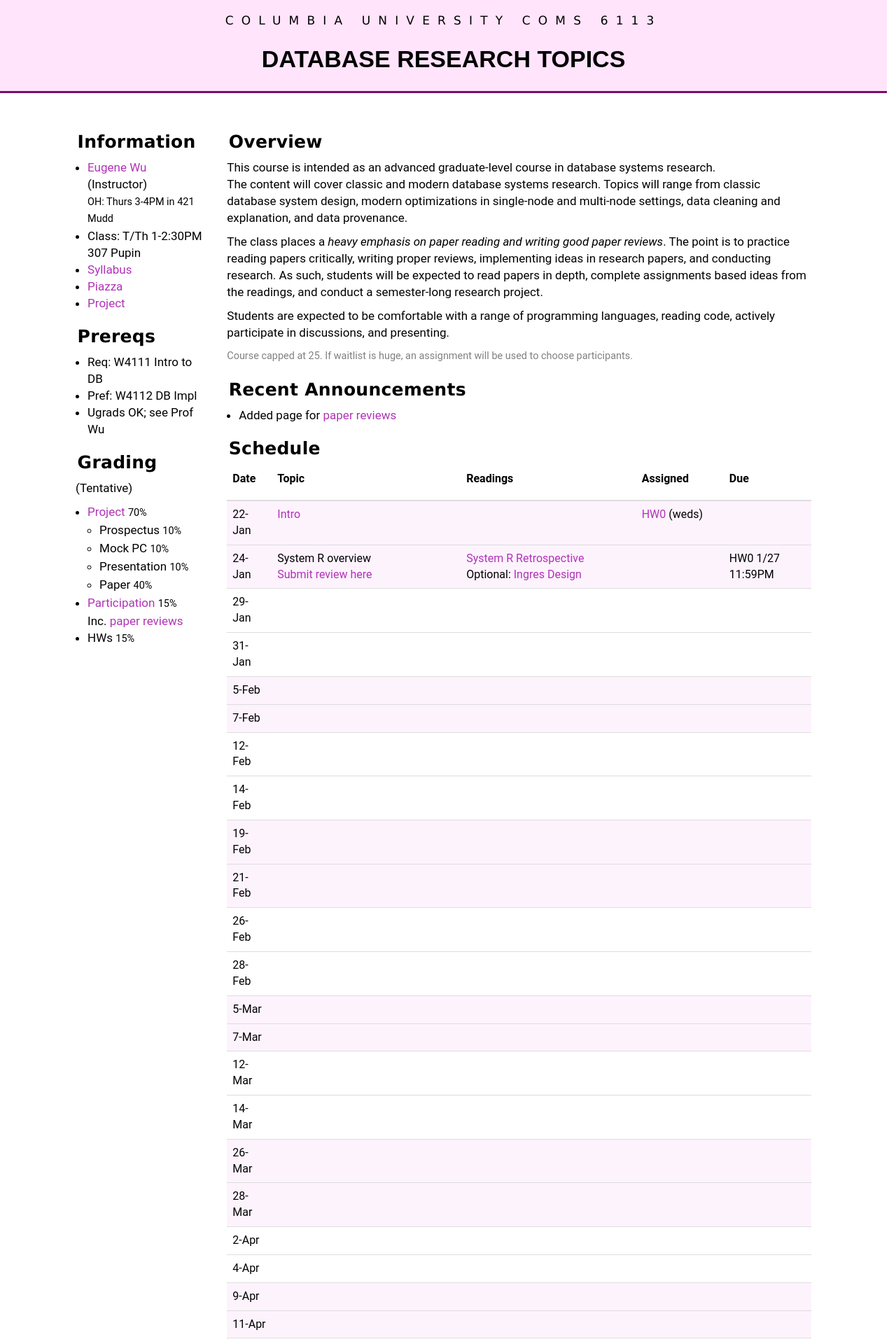
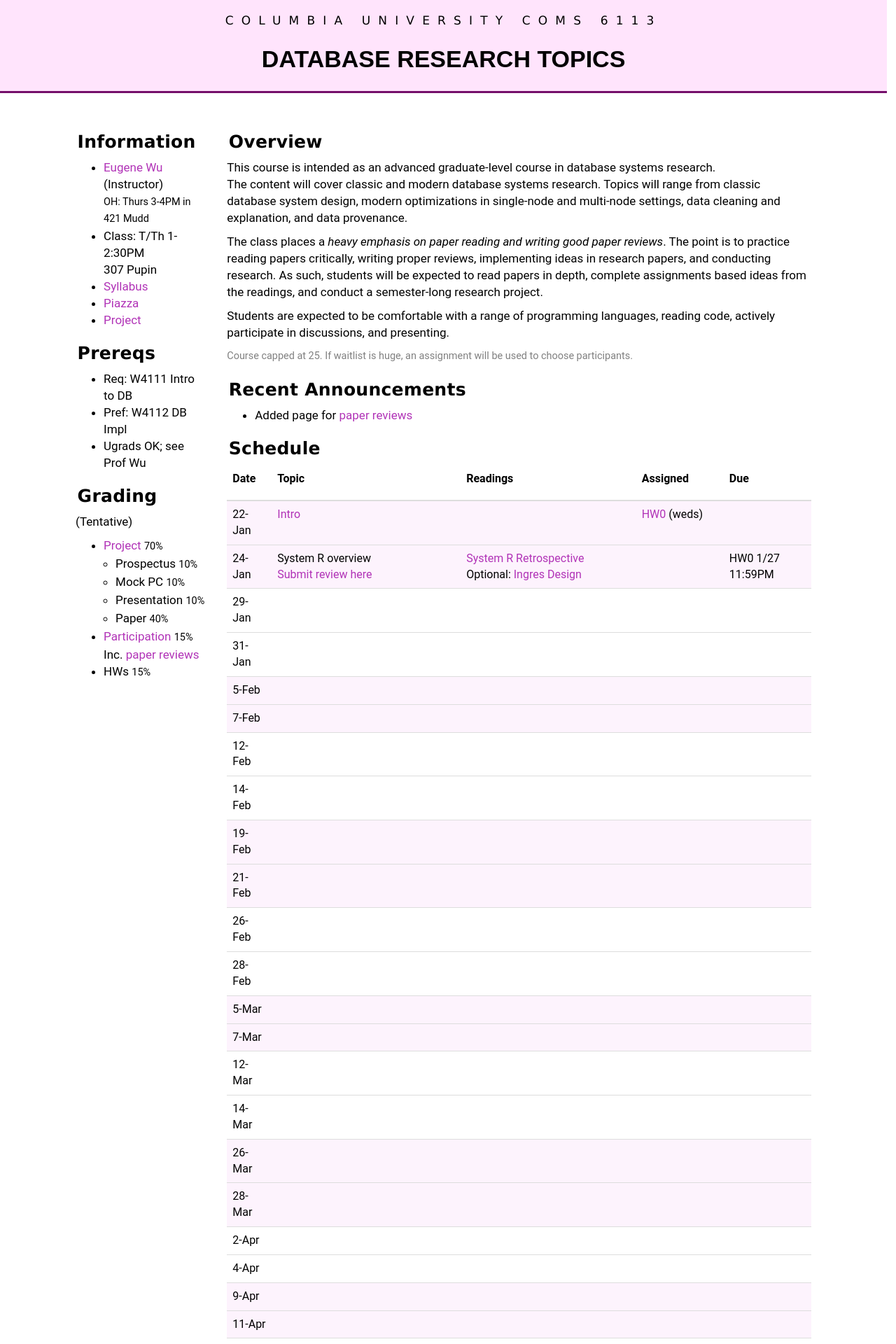
Before and after one commit to wzao1515/w6113.github.io, a Jekyll site: the page built from index.md, in a window 1280 px wide. Shown: the top 1920 px of the page at 70% size. Built offline with Jekyll 4.4.1, drawn with Linux system fonts in a browser that asks for light colours.

Commit message:
updated website

```diff
--- a/files/css/style.css
+++ b/files/css/style.css
@@ -105,7 +105,7 @@ h4 {
 	font-weight: bold;
 }
 
-ul {
+ul ul {
   padding-left: 1em;
 }
 
```
